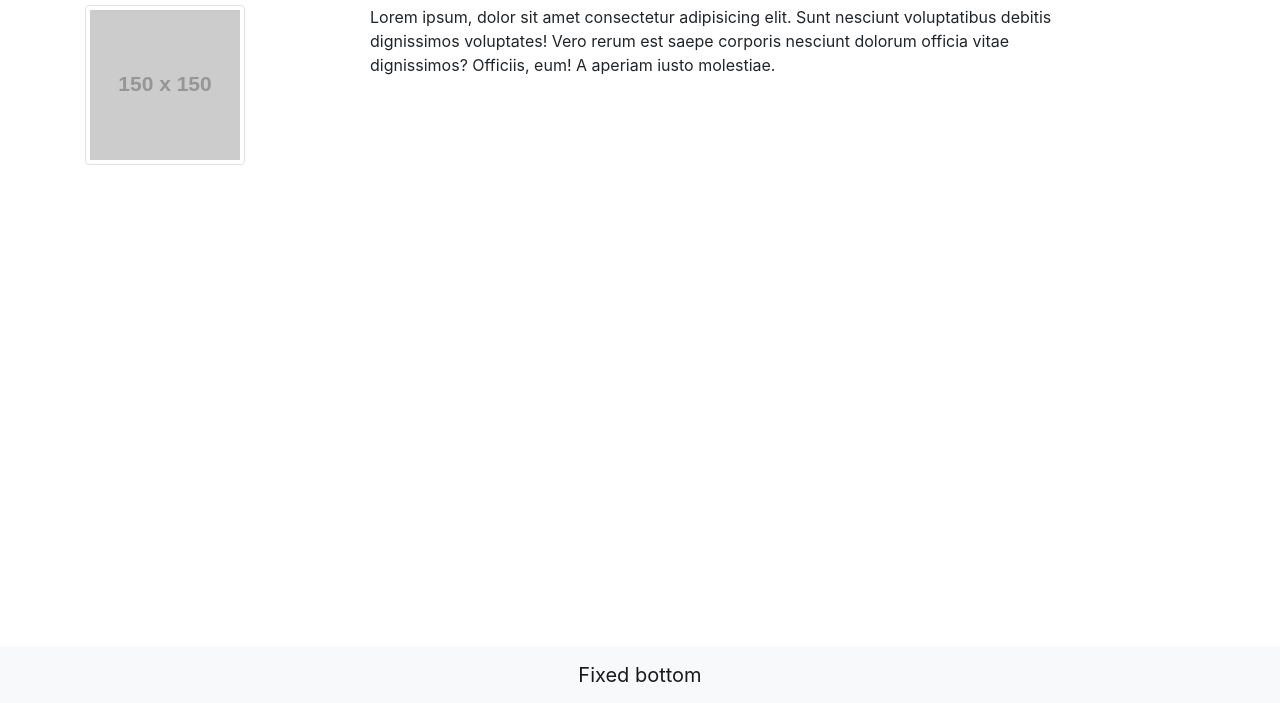
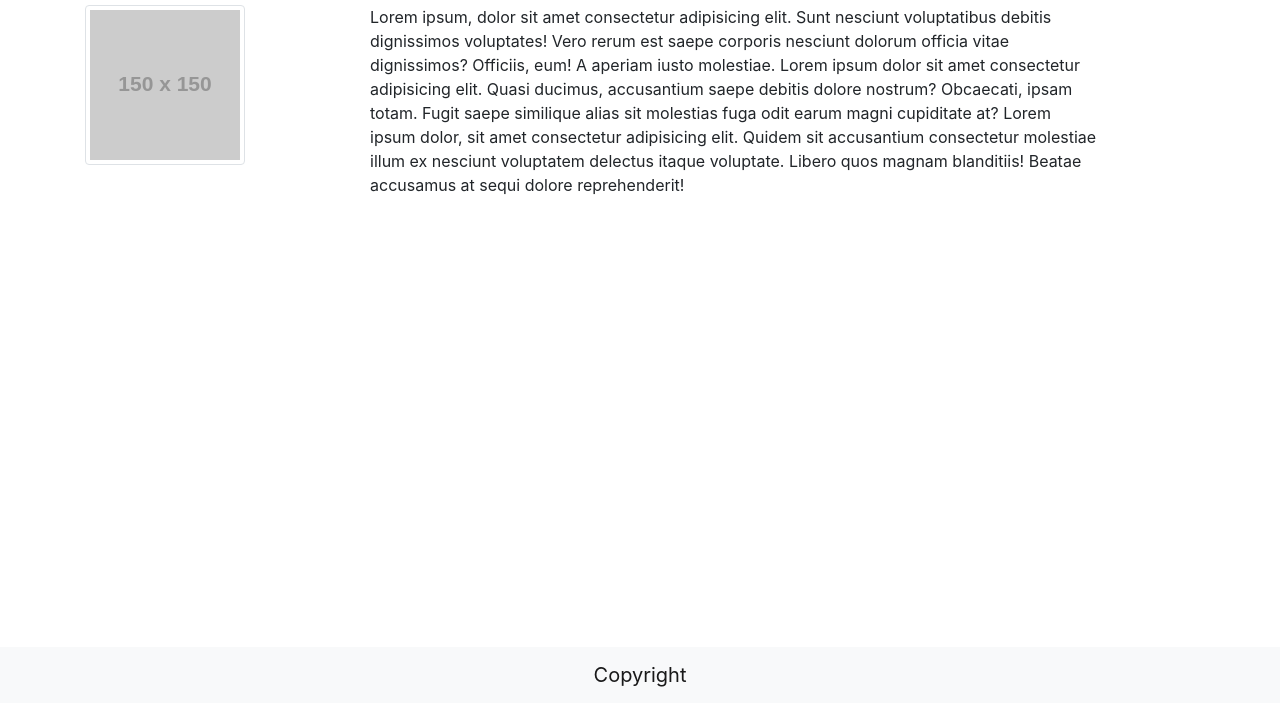
Before and after one commit to robertocastanon/Bootstrap-Portfolio, a plain HTML site: page index.html in a window 1280 px wide. Shown: the part 97-800 px from the top of the page. Drawn offline with nearby package versions, Linux system fonts and the light colour scheme; placeholder pictures from the web are drawn by us.

Commit message:
added more text

```diff
--- a/index.html
+++ b/index.html
@@ -46,12 +46,14 @@
                       </div>
                       <div class="col-8">
                           Lorem ipsum, dolor sit amet consectetur adipisicing elit. Sunt nesciunt voluptatibus debitis dignissimos voluptates! Vero rerum est saepe corporis nesciunt dolorum officia vitae dignissimos? Officiis, eum! A aperiam iusto molestiae.
+                          Lorem ipsum dolor sit amet consectetur adipisicing elit. Quasi ducimus, accusantium saepe debitis dolore nostrum? Obcaecati, ipsam totam. Fugit saepe similique alias sit molestias fuga odit earum magni cupiditate at?
+                          Lorem ipsum dolor, sit amet consectetur adipisicing elit. Quidem sit accusantium consectetur molestiae illum ex nesciunt voluptatem delectus itaque voluptate. Libero quos magnam blanditiis! Beatae accusamus at sequi dolore reprehenderit!
                       </div>
                   </div>
               </div>
 
               <nav class="navbar fixed-bottom navbar-light bg-light">
-                    <a class="navbar-brand mx-auto" href="#">Fixed bottom</a>
+                    <a class="navbar-brand mx-auto" href="#">Copyright</a>
                   </nav>
 
 
```
Also changed, not shown: contact.html (+1 -1 lines), portfolio.html (+1 -1 lines).
